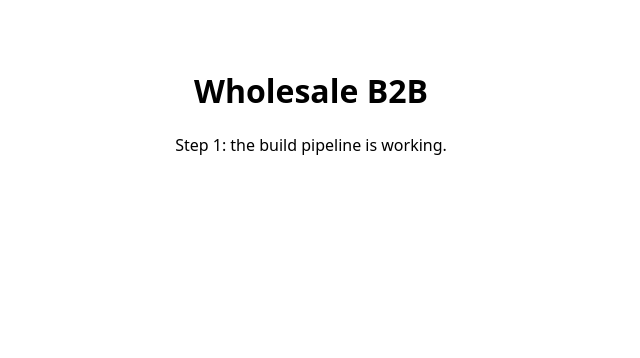
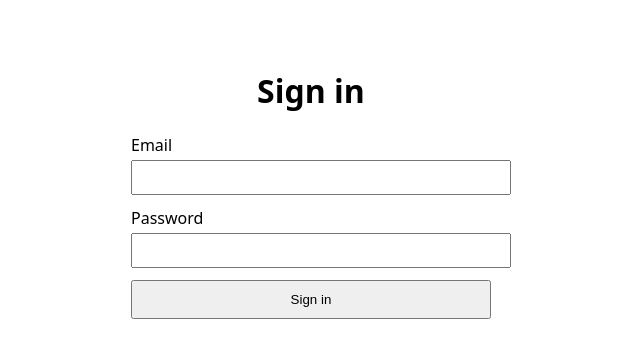
Before and after one commit to appodev256-art/wholesale-b2b, a React (Vite) app: page / in a window 1280 px wide. Shown: the top 358 px of the page, without its empty margins (329-969 px from the left). Built offline with nearby package versions, Linux system fonts and the light colour scheme; no server answers.

Commit message:
Update App.jsx

```diff
--- a/src/App.jsx
+++ b/src/App.jsx
@@ -1,8 +1,5 @@
+import Login from './pages/Login.jsx';
+
 export default function App() {
-  return (
-    <div style={{ fontFamily: 'system-ui, sans-serif', padding: '40px 20px', textAlign: 'center' }}>
-      <h1>Wholesale B2B</h1>
-      <p>Step 1: the build pipeline is working.</p>
-    </div>
-  );
+  return <Login />;
 }
```
